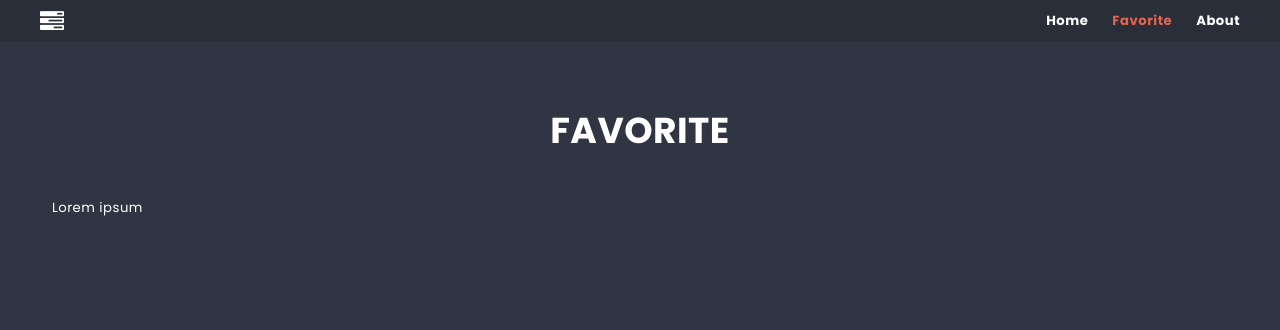
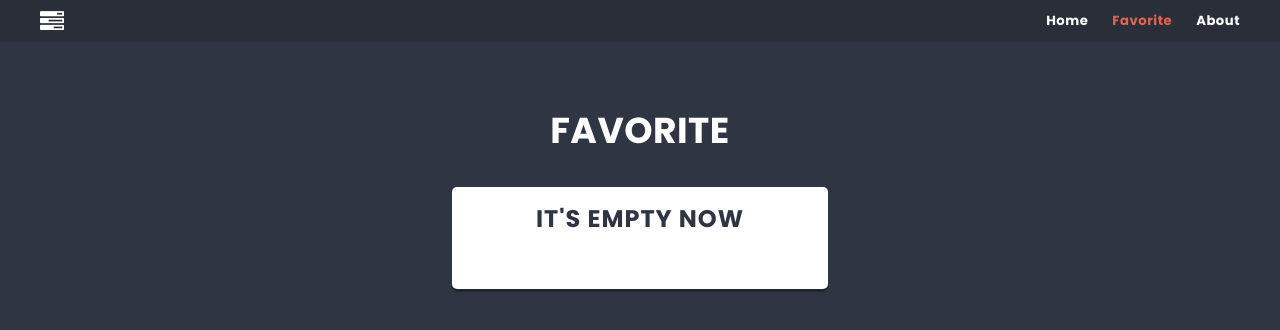
Before and after one commit to SweetDealer/React-and-Webpack, a React (Create React App) app: page /favorite in a window 1280 px wide. Shown: the top 330 px of the page. Built offline with nearby package versions, Linux system fonts and the light colour scheme.

Commit message:
Added favourite cards

```diff
--- a/package.json
+++ b/package.json
@@ -7,6 +7,7 @@
     "@testing-library/jest-dom": "^5.16.5",
     "@testing-library/react": "^13.4.0",
     "@testing-library/user-event": "^13.5.0",
+    "clsx": "^1.2.1",
     "font-awesome": "^4.7.0",
     "react": "^18.2.0",
     "react-dom": "^18.2.0",
--- a/src/components/Card/Card.js
+++ b/src/components/Card/Card.js
@@ -1,7 +1,20 @@
-import styles from './Card.module.scss'
+import styles from './Card.module.scss';
+import clsx from 'clsx';
+import { useDispatch } from 'react-redux';
+import { toggleCardFavorite } from '../../redux/store';
 
 const Card = props => {
-    return <li className={styles.card}>{props.title}</li>
+
+    const dispatch = useDispatch();
+
+    const toggleFavorite = e => {
+        e.preventDefault();
+        dispatch(toggleCardFavorite(props.id));
+        // setIsFavorite(true)
+        console.log(props.id);
+    }
+
+    return <li className={clsx(styles.card, props.isFavorite && styles.isFavorite)}>{props.title}<span onClick={toggleFavorite} className={styles.icon + ' fa fa-star-o'}></span></li>
 }
 
 export default Card;
--- a/src/components/Card/Card.module.scss
+++ b/src/components/Card/Card.module.scss
@@ -11,3 +11,11 @@
     justify-content: space-between;
     font-weight: bold;
 }
+
+.icon {
+    cursor: pointer;
+}
+
+.isFavorite .icon {
+color: $color-warning;
+}
--- a/src/components/Column/Column.js
+++ b/src/components/Column/Column.js
@@ -10,7 +10,7 @@
         <article className={styles.column}>
             <h2 className={styles.title}><span className={styles.icon + ' fa fa-' + props.icon}></span>{props.title}</h2>
             <ul className={styles.cards}>
-                {cards.map(card => <Card key={card.id} title={card.title} />)}
+                {cards.map(card => <Card key={card.id} id={card.id} title={card.title} isFavorite={card.isFavorite} />)}
             </ul>
             <CardForm columnId={props.id} action={props.action} />
         </article>
--- a/src/components/Favorite/Favorite.js
+++ b/src/components/Favorite/Favorite.js
@@ -1,10 +1,23 @@
 import styles from './Favorite.module.scss';
 import PageTitle from '../PageTitle/PageTitle';
+import { getFavoriteCard } from '../../redux/store';
+import { useSelector } from 'react-redux';
+import Card from '../Card/Card';
 
 const Favorite = () => {
+    const cards = useSelector(getFavoriteCard);
+    let emptyMessage = ""
+
+    if (cards.length === 0) {
+        emptyMessage = "It's empty now"
+    }
+
     return <div className={styles.favorite}>
         <PageTitle>Favorite</PageTitle>
-        <p>Lorem ipsum</p>
+        <div className={styles.column}><div className={styles.subTitle}>{emptyMessage}</div>
+            <ul className={styles.cards}>
+            {cards.map(card => <Card key={card.id} title={card.title} isFavorite={card.isFavorite} />)}
+        </ul></div>
     </div>
 }
 
--- a/src/components/Favorite/Favorite.module.scss
+++ b/src/components/Favorite/Favorite.module.scss
@@ -1,7 +1,26 @@
+@use "sass:math";
 @import '../../styles/settings.scss';
 
 .favorite {
   padding: $base-size;
+  display: flex;
+  flex-direction: column;
+  align-items: center;
+}
+
+.column {
+  flex-shrink: 0;
+  width: calc(33% - 12px);
+  background: $color-light;
+  margin: 0 auto;
+  padding: ($base-size * 1.5);
+  border-radius: $radius;
+  box-shadow: 0 math.div($base-size, 4) 0 rgba(0,0,0,0.3);
+  color: $color-dark;
+
+  &:last-child {
+    margin: 0 0 $base-size 0;
+  }
 }
 
 .title {
@@ -10,3 +29,16 @@
   font-size: ($base-size * 3);
   text-transform: uppercase;
 }
+
+.cards {
+  padding: math.div($base-size, 2) 0;
+}
+
+.subTitle {
+  font-size: 24px;
+  text-align: center;
+  text-transform: uppercase;
+  letter-spacing: 1px;
+  font-weight: 700;
+  color: $color-dark;
+}
--- a/src/components/SearchForm/SearchForm.js
+++ b/src/components/SearchForm/SearchForm.js
@@ -14,7 +14,6 @@
         dispatch(search( searchText ));
         setSearchText('');
     }
-   console.log(searchText);
 
     return (
         <form onSubmit={startSearch} className={styles.searchForm}>
--- a/src/redux/initialState.js
+++ b/src/redux/initialState.js
@@ -27,12 +27,12 @@
     ],
 
     cards: [
-        { id: '1', columnId: '1', title: 'This is Going to Hurt' },
-        { id: '2', columnId: '1', title: 'Interpreter of Maladies' },
-        { id: '3', columnId: '2', title: 'Harry Potter' },
-        { id: '4', columnId: '2', title: 'Star Wars' },
-        { id: '5', columnId: '3', title: 'The Witcher' },
-        { id: '6', columnId: '3', title: 'Skyrim' }
+        { id: '1', columnId: '1', title: 'This is Going to Hurt', isFavorite: false },
+        { id: '2', columnId: '1', title: 'Interpreter of Maladies', isFavorite: false },
+        { id: '3', columnId: '2', title: 'Harry Potter', isFavorite: false },
+        { id: '4', columnId: '2', title: 'Star Wars', isFavorite: false },
+        { id: '5', columnId: '3', title: 'The Witcher', isFavorite: false },
+        { id: '6', columnId: '3', title: 'Skyrim', isFavorite: false }
     ],
 
     lists: [
--- a/src/redux/store.js
+++ b/src/redux/store.js
@@ -9,12 +9,14 @@
 export const getListById = ({ lists }, listId) => lists.find(list => list.id === listId);
 export const getColumnsByList = ({ columns }, listId) => columns.filter(column => column.listId === listId);
 export const getAllLists = (state => state.lists);
+export const getFavoriteCard = ({ cards }) => cards.filter(card => card.isFavorite === true);
 
 // action creators
 export const addList = payload => ({ type: 'ADD_LIST', payload });
 export const addColumn = payload => ({ type: 'ADD_COLUMN', payload });
 export const addCard = payload => ({ type: 'ADD_CARD', payload });
 export const search = payload => ({ type: 'START_SEARCH', payload });
+export const toggleCardFavorite = payload => ({ type: 'TOGGLE_CARD_FAVORITE', payload });
 
 const reducer = (state, action) => {
     switch (action.type) {
@@ -26,6 +28,8 @@
             return { ...state, cards: [...state.cards, action.payload] };
         case 'START_SEARCH':
             return { ...state, searchString: action.payload };
+        case 'TOGGLE_CARD_FAVORITE':
+            return { ...state, cards: state.cards.map(card => (card.id === action.payload) ? { ...card, isFavorite: !card.isFavorite } : card) };
         default:
             return state;
     }
```
Also changed, not shown: 1 other file (tests, documents, lock files or other folders).
